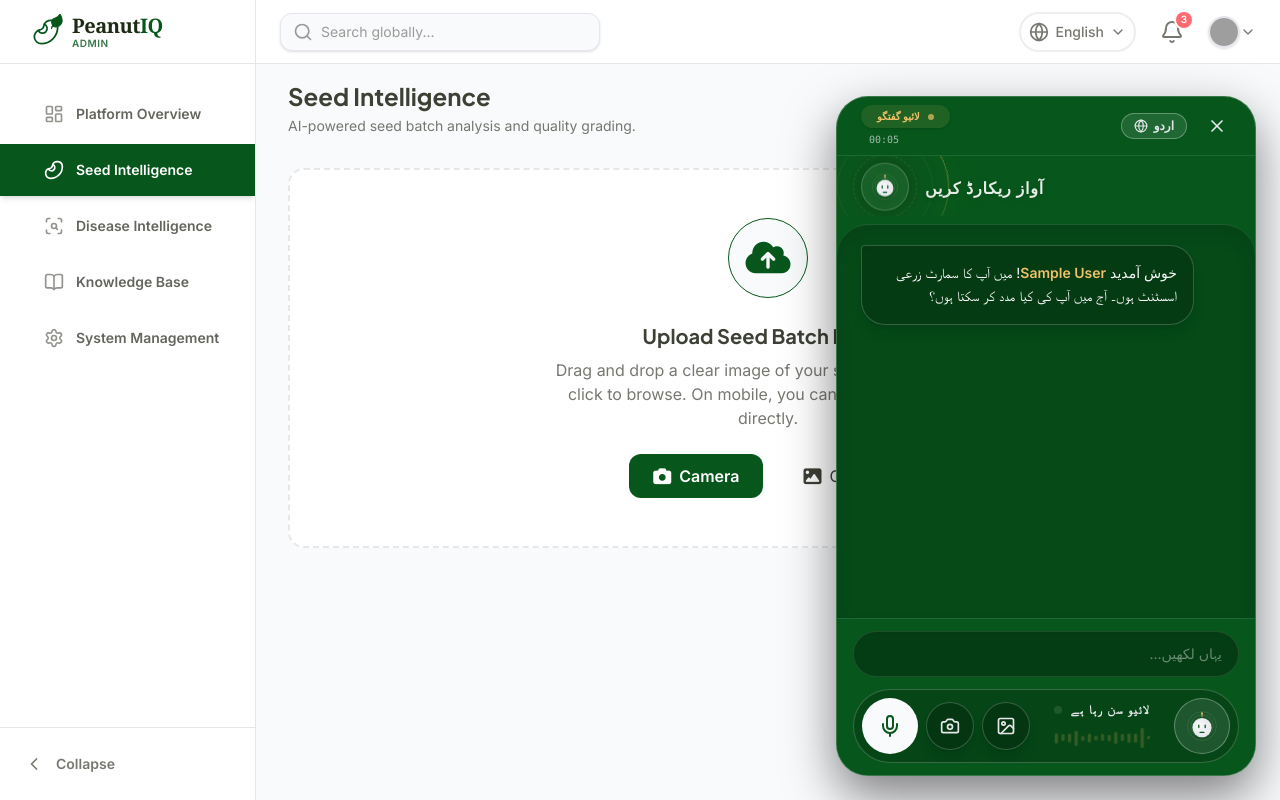
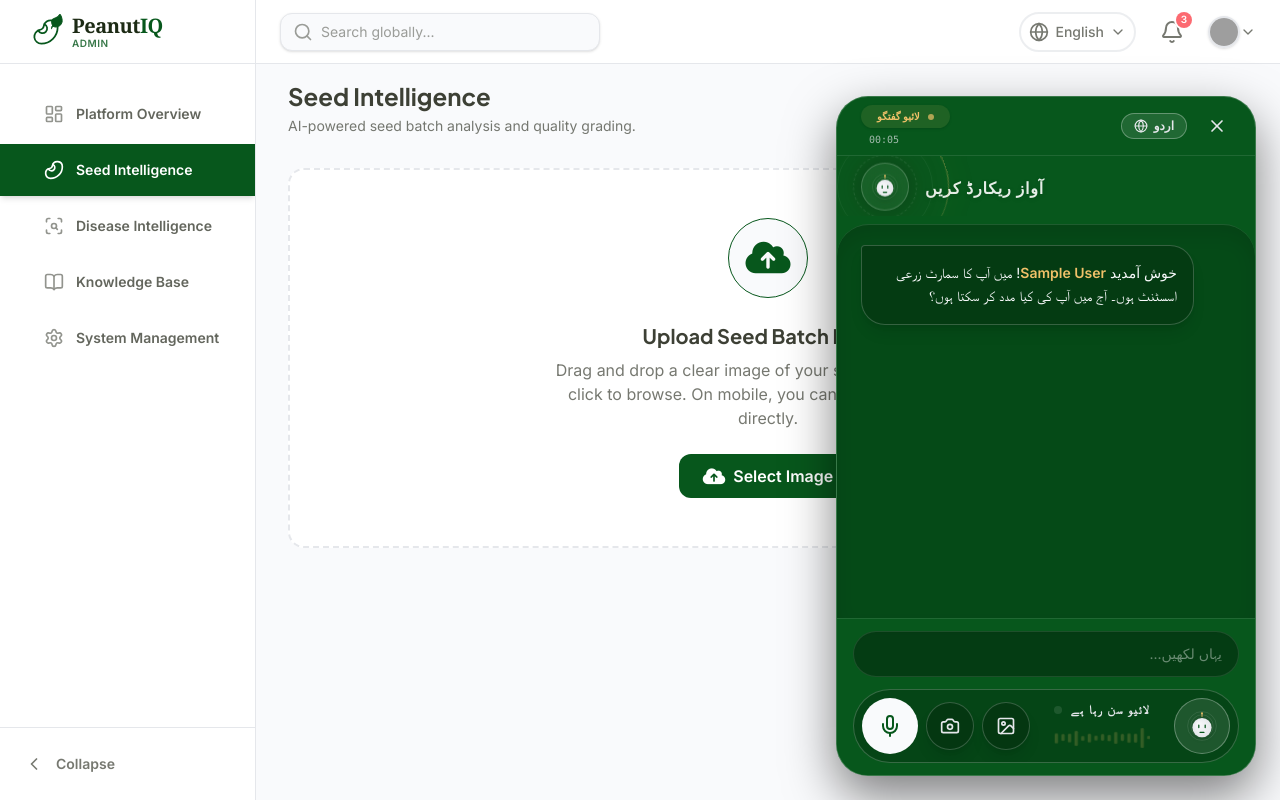
Before and after one commit to abdulrazzaq99/PeanutIQ, a React (Vite) app: page /admin/seed-intelligence in a window 1280 px wide. Built offline with nearby package versions, Linux system fonts and the light colour scheme; sample sign-in values are in the browser's storage; grey boxes are pictures that could not be loaded.

Commit message:
Revert image upload to a single Select Image button without forced capture

```diff
--- a/src/pages/DiseaseIntelligence.jsx
+++ b/src/pages/DiseaseIntelligence.jsx
@@ -19,8 +19,7 @@ export default function DiseaseIntelligence() {
 
   const [status, setStatus] = useState('idle'); // idle, analyzing, complete
   const [image, setImage] = useState(null);
-  const cameraInputRef = useRef(null);
-  const galleryInputRef = useRef(null);
+  const fileInputRef = useRef(null);
 
   const handleImageUpload = (e) => {
     const file = e.target.files[0];
@@ -86,13 +85,12 @@ export default function DiseaseIntelligence() {
 
       {status === 'idle' && (
         <div
-          className="mt-8 border-2 border-dashed border-earth rounded-2xl p-12 text-center hover:border-terracotta hover:bg-forest/10 hover:text-forest hover:border-transparent transition-all cursor-pointer bg-white"
+          className="mt-8 border-2 border-dashed border-terracotta/50 rounded-2xl p-12 text-center hover:border-terracotta hover:bg-terracotta/5 hover:text-terracotta transition-all cursor-pointer bg-white"
           onDragOver={(e) => e.preventDefault()}
           onDrop={handleDrop}
-          onClick={() => galleryInputRef.current?.click()}
+          onClick={() => fileInputRef.current?.click()}
         >
-          <input type="file" accept="image/*" capture="environment" className="hidden" ref={cameraInputRef} onChange={handleImageUpload} />
-          <input type="file" accept="image/*" className="hidden" ref={galleryInputRef} onChange={handleImageUpload} />
+          <input type="file" accept="image/*" className="hidden" ref={fileInputRef} onChange={handleImageUpload} />
           <div className="mx-auto w-20 h-20 bg-sand border border-terracotta rounded-full flex items-center justify-center mb-6">
             <i className="fa-solid fa-cloud-arrow-up text-4xl text-terracotta"></i>
           </div>
--- a/src/pages/SeedIntelligence.jsx
+++ b/src/pages/SeedIntelligence.jsx
@@ -21,8 +21,7 @@ export default function SeedIntelligence() {
 
   const [status, setStatus] = useState('idle'); // idle, analyzing, complete
   const [image, setImage] = useState(null);
-  const cameraInputRef = useRef(null);
-  const galleryInputRef = useRef(null);
+  const fileInputRef = useRef(null);
 
   const handleImageUpload = (e) => {
     const file = e.target.files[0];
@@ -91,10 +90,9 @@ export default function SeedIntelligence() {
           className="mt-8 border-2 border-dashed border-earth rounded-2xl p-12 text-center hover:border-forest hover:bg-forest/10 hover:text-forest hover:border-transparent transition-all cursor-pointer bg-white"
           onDragOver={(e) => e.preventDefault()}
           onDrop={handleDrop}
-          onClick={() => galleryInputRef.current?.click()}
+          onClick={() => fileInputRef.current?.click()}
         >
-          <input type="file" accept="image/*" capture="environment" className="hidden" ref={cameraInputRef} onChange={handleImageUpload} />
-          <input type="file" accept="image/*" className="hidden" ref={galleryInputRef} onChange={handleImageUpload} />
+          <input type="file" accept="image/*" className="hidden" ref={fileInputRef} onChange={handleImageUpload} />
           <div className="mx-auto w-20 h-20 bg-sand border border-forest rounded-full flex items-center justify-center mb-6">
             <i className="fa-solid fa-cloud-arrow-up text-4xl text-forest"></i>
           </div>
@@ -102,22 +100,10 @@ export default function SeedIntelligence() {
           <p className="text-charcoal opacity-70 max-w-md mx-auto mb-6">
             {t('seed.uploadDesc')}
           </p>
-          <div className="flex flex-col sm:flex-row gap-4 justify-center">
-            <button
-              className="btn-primary px-6 py-2.5 inline-flex items-center justify-center"
-              onClick={(e) => { e.stopPropagation(); cameraInputRef.current?.click(); }}
-            >
-              <i className="fa-solid fa-camera mr-2 text-lg"></i>
-              {t('seed.captureCamera')}
-            </button>
-            <button
-              className="btn-secondary px-6 py-2.5 inline-flex items-center justify-center"
-              onClick={(e) => { e.stopPropagation(); galleryInputRef.current?.click(); }}
-            >
-              <i className="fa-solid fa-image mr-2 text-lg"></i>
-              {t('seed.selectGallery')}
-            </button>
-          </div>
+          <button className="btn-primary px-6 py-2.5 inline-flex items-center cursor-pointer">
+            <i className="fa-solid fa-cloud-arrow-up mr-2 text-lg"></i>
+            {t('disease.selectImage', 'Select Image')}
+          </button>
         </div>
       )}
 
```
